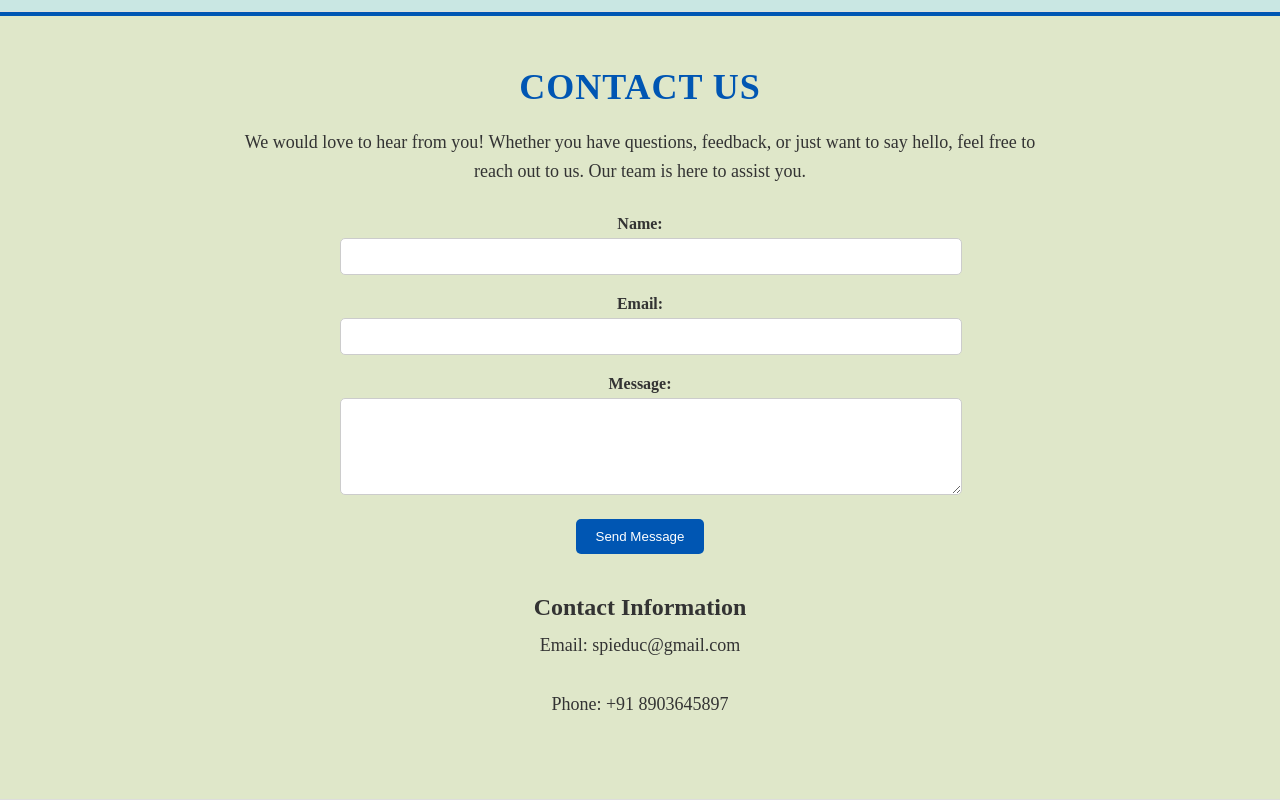
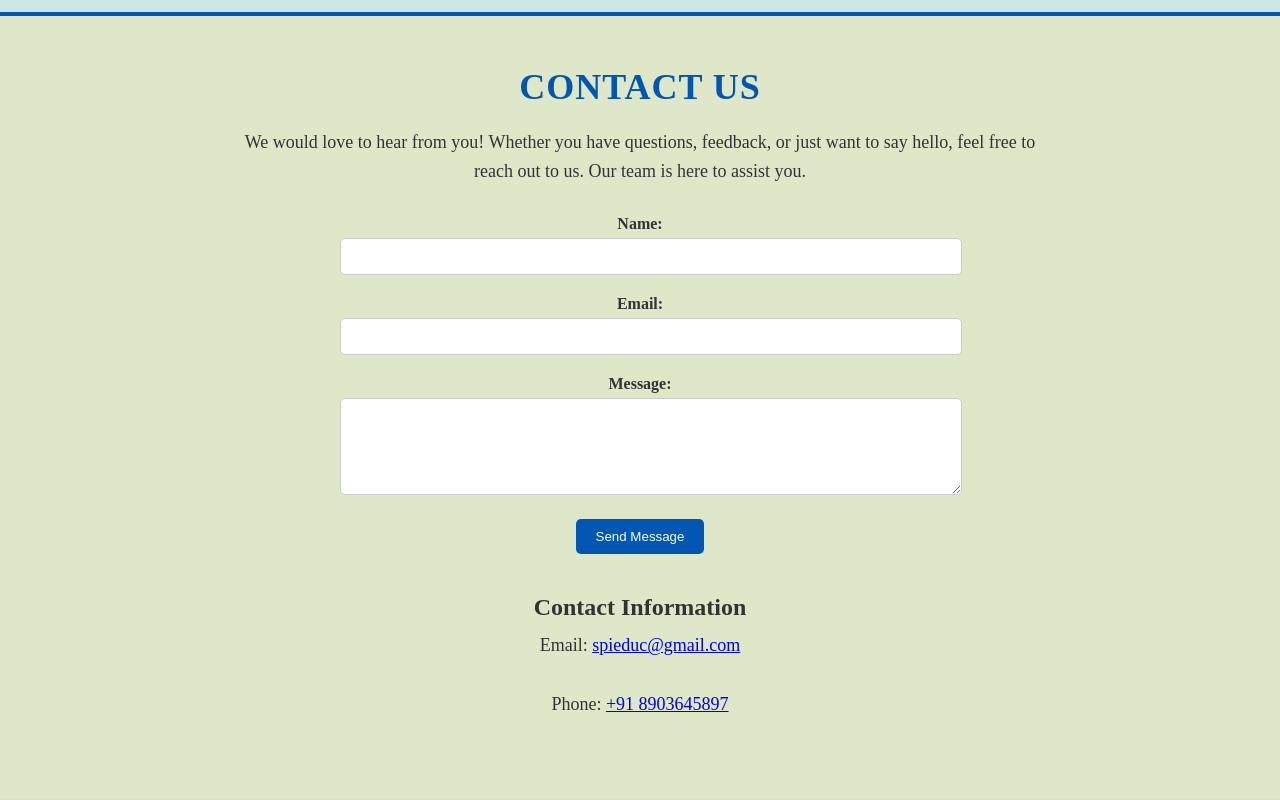
Before and after one commit to nilavanan-ver-4/company-nila-off, a plain HTML site: page index.html in a window 1280 px wide. Shown: the part 3624-4424 px from the top of the page. Drawn offline with Linux system fonts and the light colour scheme.

Commit message:
sept 30 updated

```diff
--- a/index.html
+++ b/index.html
@@ -228,8 +228,9 @@
             </form>
             <div class="contact-info">
                 <h3>Contact Information</h3>
-                <p>Email: spieduc@gmail.com</p>
-                <p>Phone: +91 8903645897</p>
+                <p>Email: <a href="mailto:spieduc@gmail.com">spieduc@gmail.com</a></p>
+                <p>Phone: <a href="tel:+918903645897">+91 8903645897</a></p>
+
             </div>
         </div>
     </section>
```
